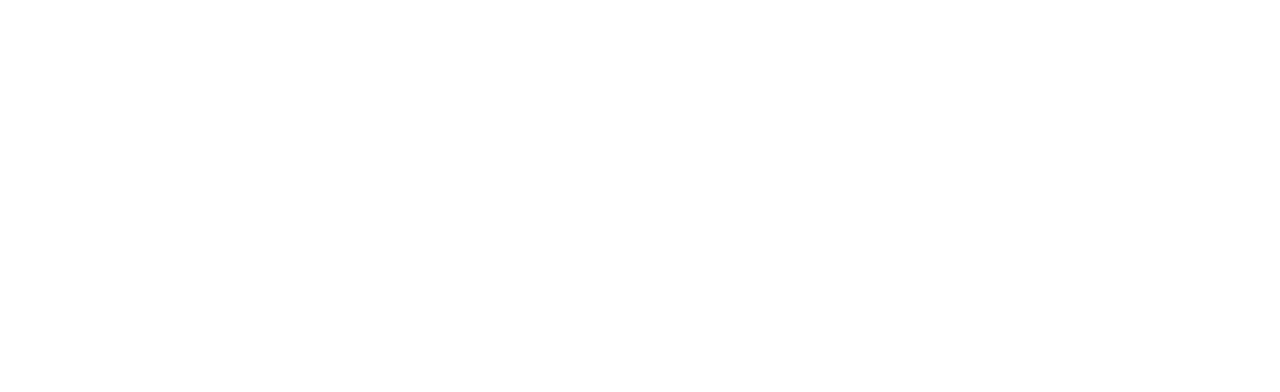
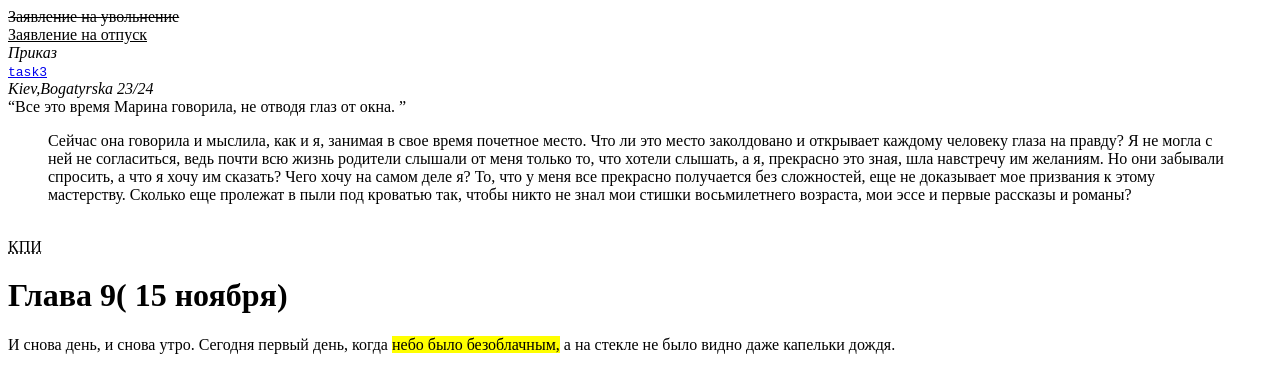
Before and after one commit to OlgaKz/OlgaKz.github.io, a plain HTML site: page markup/home/lesson2/task1.html in a window 1280 px wide. Drawn offline with Linux system fonts and the light colour scheme.

Commit message:
task1 is done

```diff
--- a/markup/home/lesson2/task1.html
+++ b/markup/home/lesson2/task1.html
@@ -5,6 +5,18 @@
     <title></title>
 </head>
 <body>
-
+<del>Заявление на увольнение</del><br>
+<ins>Заявление на отпуск</ins><br>
+<dfn>Приказ</dfn><br>
+<code><a href="task3.html">task3</a><br/></code>
+<address>Kiev,Bogatyrska 23/24</address>
+<q>Все это время Марина говорила, не отводя глаз от окна. </q><br>
+<blockquote>Сейчас она говорила и мыслила, как и я, занимая в свое время почетное место. Что ли это место заколдовано и открывает каждому человеку глаза на правду? Я не могла с ней не согласиться, ведь почти всю жизнь родители слышали от меня только то, что хотели слышать, а я, прекрасно это зная, шла навстречу им желаниям. Но они забывали спросить, а что я хочу им сказать? Чего хочу на самом деле я? То, что у меня все прекрасно получается без сложностей, еще не доказывает мое призвания к этому мастерству. Сколько еще пролежат в пыли под кроватью так, чтобы никто не знал мои стишки восьмилетнего возраста, мои эссе и первые рассказы и романы?
+</blockquote><br>
+<abbr title="Киевский Политехнический институт">КПИ</abbr><br>
+<header>
+    <h1>Глава 9( 15 ноября)</h1>
+</header>
+<article>И снова день, и снова утро. Сегодня первый день, когда <mark>небо было безоблачным,</mark> а на стекле не было видно даже капельки дождя.</article>
 </body>
 </html>
```
